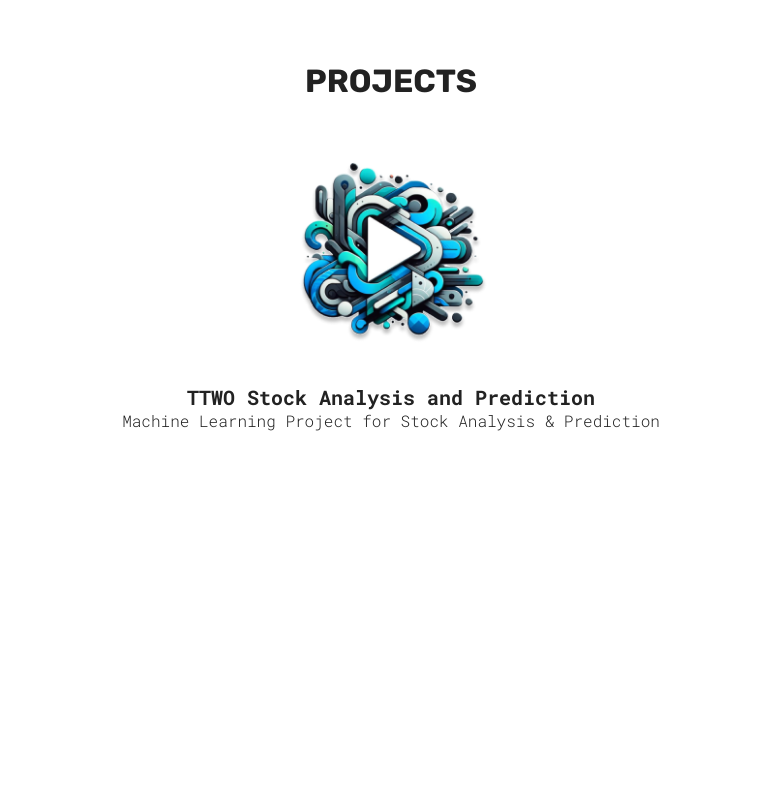
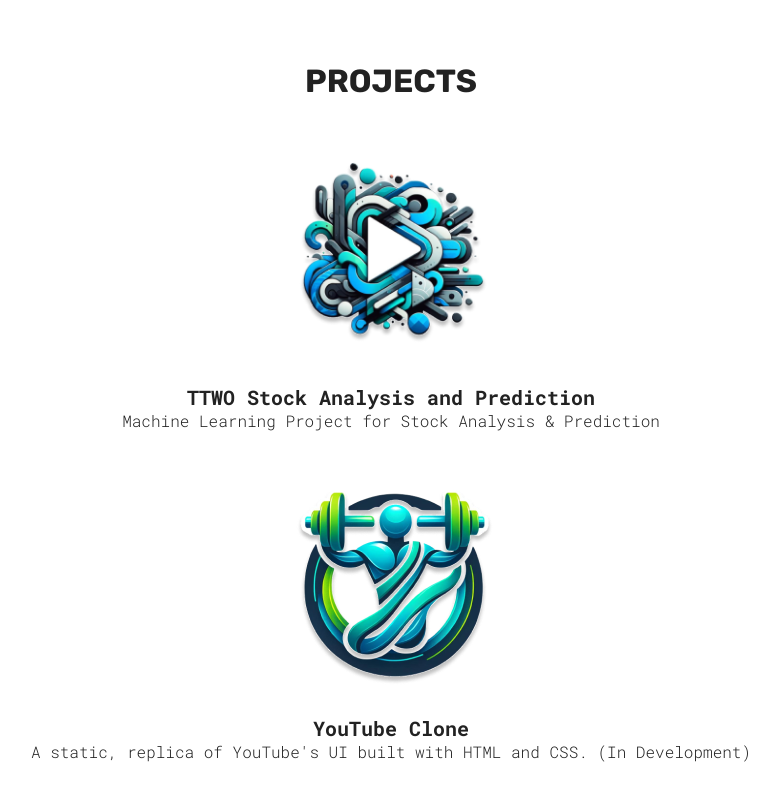
Before and after one commit to Luffy-456/Portfolio, a React (Vite) app: page / in a window 1280 px wide. Shown: the part 798-1598 px from the top of the page, without its empty margins (249-1028 px from the left). Before the commit the page ends 1289 px from the top, so only its background shows below. Built offline with nearby package versions, Linux system fonts and the light colour scheme.

Commit message:
Added Projects

```diff
--- a/src/sections/Projects/Projects.jsx
+++ b/src/sections/Projects/Projects.jsx
@@ -1,8 +1,10 @@
 import React from 'react';
 import styles from './ProjectsStyles.module.css';
+import ProjectsCard from '../../common/ProjectsCard';
 // create and add ttwoImg
 import ttwoImg from '../../assets/viberr.png';
-import ProjectsCard from '../../common/ProjectsCard';
+// create and add ytImg
+import ytImg from '../../assets/fitlift.png';
 
 function Projects() {
   return (
@@ -19,6 +21,12 @@
             h3="TTWO Stock Analysis and Prediction"
             p="Machine Learning Project for Stock Analysis & Prediction"
           />
+          <ProjectsCard
+            src={ytImg}
+            link="https://github.com/Luffy-456/youtube-clone"
+            h3="YouTube Clone"
+            p="A static, replica of YouTube's UI built with HTML and CSS. (In Development)"
+          />
      </div>
     </section>
   );
```
